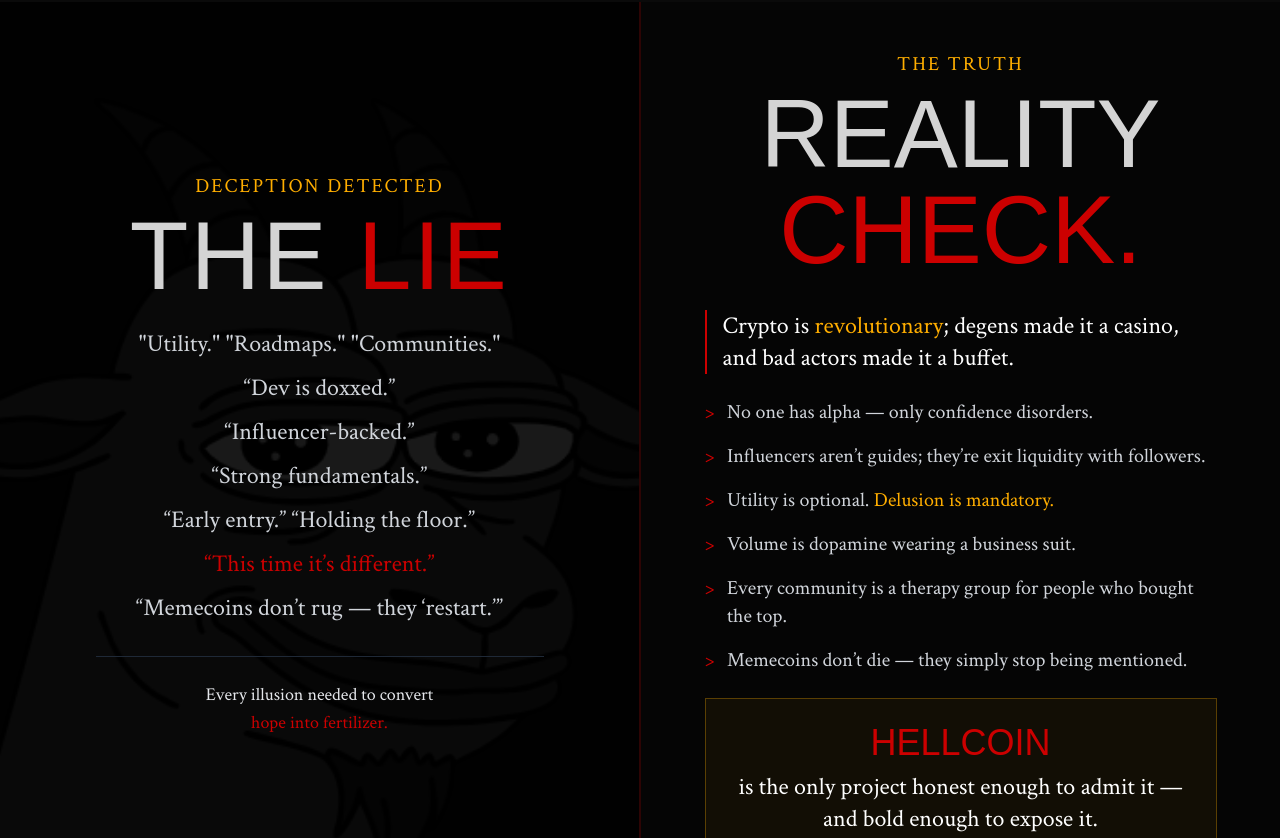
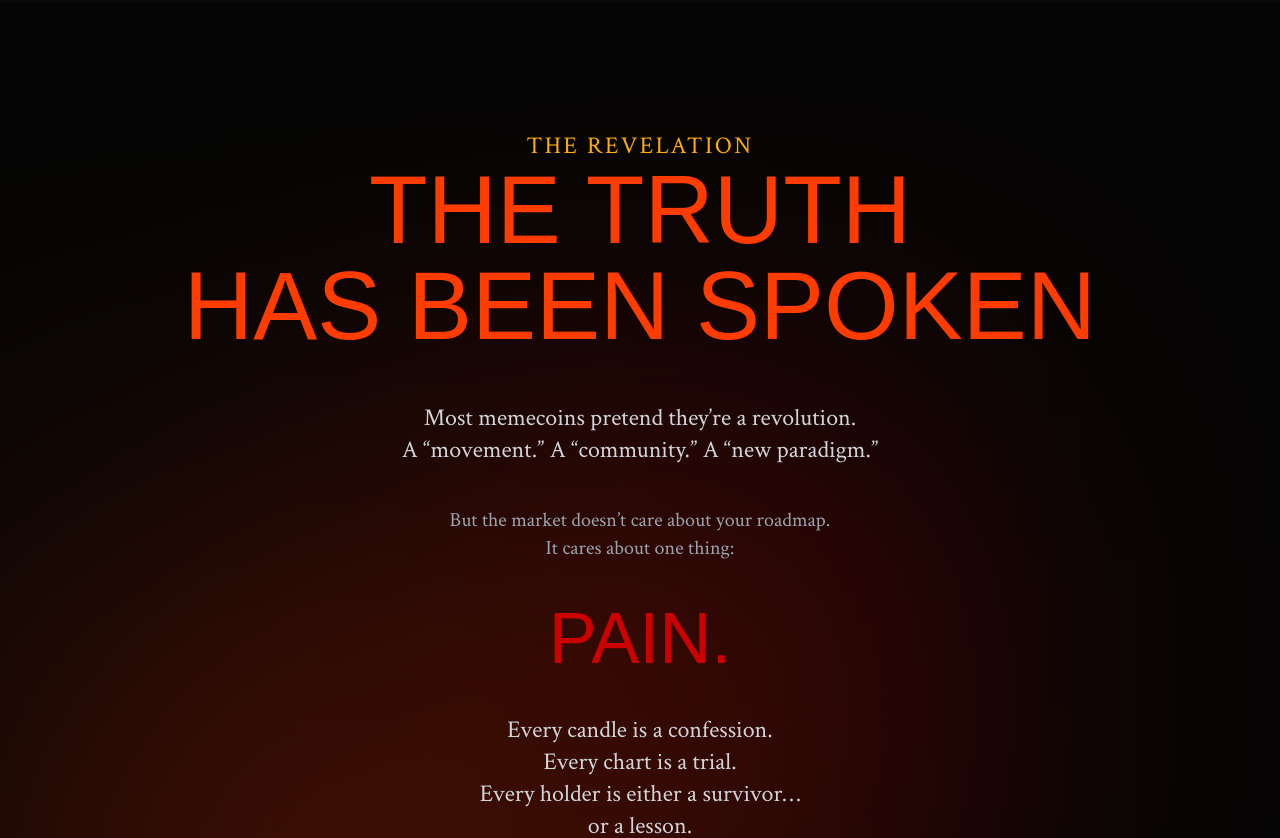
Before and after one commit to Pluviophile84/HELLCOIN, a Next.js app: page / in a window 1280 px wide. Shown: the part 8422-9260 px from the top of the page. Built offline with nearby package versions, Linux system fonts and the light colour scheme; a web font is replaced by a local one.

Commit message:
Update Revelation.tsx

```diff
--- a/components/sections/Revelation.tsx
+++ b/components/sections/Revelation.tsx
@@ -3,120 +3,79 @@ import { motion } from "framer-motion";
 
 export const Revelation = () => {
   return (
-    <section id="revelation" className="relative min-h-screen flex flex-col md:flex-row bg-hell-black overflow-hidden">
+    <section id="revelation" className="py-32 bg-hell-black overflow-hidden relative">
+      <div className="max-w-6xl mx-auto px-4 text-center relative z-10">
 
-      {/* --- LEFT SIDE: THE LIE --- */}
-      <div className="md:w-1/2 p-8 md:p-12 flex flex-col items-center justify-center border-r border-hell-red/20 relative group overflow-hidden min-h-[50vh] md:min-h-auto">
+        <motion.div
+          initial={{ opacity: 0, y: 40 }}
+          whileInView={{ opacity: 1, y: 0 }}
+          transition={{ duration: 0.8 }}
+          viewport={{ once: true }}
+          className="mb-12"
+        >
+          <span className="font-terminal text-[#ffae00] text-xl md:text-2xl tracking-widest uppercase">
+            THE REVELATION
+          </span>
 
-        {/* Background Image - UPDATED SOURCE */}
-        <img
-          src="/GOAPE-Edited.png"
-          alt="The Devil"
-          className="absolute inset-0 w-full h-full object-cover opacity-50 grayscale group-hover:grayscale-0 transition-all duration-700 transform group-hover:scale-110"
-        />
-        {/* Heavy Overlay for Text Readability */}
-        <div className="absolute inset-0 bg-black/80"></div>
+          <h2 className="font-gothic text-5xl md:text-8xl text-flame leading-none">
+            THE TRUTH <br /> HAS BEEN SPOKEN
+          </h2>
+        </motion.div>
 
-        <div className="relative z-10 text-center w-full max-w-md">
+        {/* Text Block */}
+        <motion.div
+          initial={{ opacity: 0, y: 60 }}
+          whileInView={{ opacity: 1, y: 0 }}
+          transition={{ duration: 1 }}
+          viewport={{ once: true }}
+          className="max-w-4xl mx-auto space-y-10"
+        >
+          <p className="font-terminal text-gray-300 text-xl md:text-2xl leading-relaxed">
+            Most memecoins pretend they’re a revolution.
+            <br />
+            A “movement.” A “community.” A “new paradigm.”
+          </p>
 
-          {/* HEADER MATCHING GENESIS STYLE */}
-          <div className="mb-6 flex flex-col items-center gap-2">
-            {/* SUB-LINE: Full Brightness Gold */}
-            <span className="font-terminal text-[#ffae00] text-lg md:text-xl tracking-widest uppercase">
-              DECEPTION DETECTED
-            </span>
-            {/* TITLE: Full Brightness White/Red */}
-            <motion.h3
-              initial={{ opacity: 0 }}
-              whileInView={{ opacity: 1 }}
-              className="font-gothic text-6xl md:text-8xl tracking-wide"
-            >
-              <span className="text-hell-white">THE</span> <span className="text-hell-red">LIE</span>
-            </motion.h3>
-          </div>
+          <p className="font-terminal text-gray-400 text-lg md:text-xl leading-relaxed">
+            But the market doesn’t care about your roadmap.
+            <br />
+            It cares about one thing:
+          </p>
 
-          {/* The List of Lies - High Visibility (Gray-300) */}
-          <div className="font-terminal text-lg md:text-2xl text-gray-300 space-y-3 leading-relaxed">
-            <p>"Utility." "Roadmaps." "Communities."</p>
-            <p>“Dev is doxxed.”</p>
-            <p>“Influencer-backed.”</p>
-            <p>“Strong fundamentals.”</p>
-            <p>“Early entry.” “Holding the floor.”</p>
-            <p className="text-hell-red">“This time it’s different.”</p>
-            <p>“Memecoins don’t rug — they ‘restart.’”</p>
-          </div>
+          <p className="font-gothic text-5xl md:text-7xl text-hell-red leading-none">
+            PAIN.
+          </p>
 
-          <div className="mt-8 border-t border-gray-800 pt-6">
-            <p className="font-terminal text-gray-200 text-lg">
-              Every illusion needed to convert <br/>
-              <span className="text-hell-red">hope into fertilizer.</span>
-            </p>
-          </div>
-        </div>
+          <p className="font-terminal text-gray-300 text-xl md:text-2xl leading-relaxed">
+            Every candle is a confession.
+            <br />
+            Every chart is a trial.
+            <br />
+            Every holder is either a survivor…
+            <br />
+            or a lesson.
+          </p>
+
+          <p className="font-terminal text-gray-400 text-lg md:text-xl leading-relaxed">
+            HELLCOIN does not promise salvation.
+            <br />
+            It only promises what crypto always delivers:
+          </p>
+
+          <p className="font-gothic text-4xl md:text-6xl text-[#ffae00] leading-none">
+            CHARACTER DEVELOPMENT.
+          </p>
+
+          <p className="font-terminal text-gray-500 text-base md:text-lg uppercase tracking-widest pt-6">
+            Proof-of-Suffering is not a gimmick. It is the only honest consensus.
+          </p>
+        </motion.div>
       </div>
 
-      {/* --- RIGHT SIDE: THE TRUTH --- */}
-      <div className="md:w-1/2 p-8 md:p-12 bg-hell-black flex flex-col justify-center relative border-t md:border-t-0 md:border-l border-hell-red/20">
-        <motion.div
-          initial={{ x: 100, opacity: 0 }}
-          whileInView={{ x: 0, opacity: 1 }}
-          transition={{ duration: 0.8 }}
-          className="max-w-lg mx-auto w-full"
-        >
-          {/* HEADER - UPDATED ALIGNMENT (Centered) */}
-          <div className="mb-8 flex flex-col items-center gap-2 text-center">
-            <span className="font-terminal text-[#ffae00] text-lg md:text-xl tracking-widest uppercase">
-               THE TRUTH
-            </span>
-            <h2 className="font-gothic text-5xl md:text-8xl text-hell-white leading-none">
-              REALITY <span className="text-hell-red">CHECK.</span>
-            </h2>
-          </div>
-
-          {/* THE MANIFESTO */}
-          <div className="space-y-6 font-terminal text-lg md:text-xl text-gray-300 leading-relaxed">
-
-            <p className="border-l-2 border-hell-red pl-4 text-white text-xl md:text-2xl">
-              Crypto is <span className="text-[#ffae00]">revolutionary</span>; degens made it a casino, and bad actors made it a buffet.
-            </p>
-
-            <ul className="space-y-4">
-              <li className="flex gap-3">
-                <span className="text-hell-red">{">"}</span>
-                <span>No one has alpha — only confidence disorders.</span>
-              </li>
-              <li className="flex gap-3">
-                <span className="text-hell-red">{">"}</span>
-                <span>Influencers aren’t guides; they’re exit liquidity with followers.</span>
-              </li>
-              <li className="flex gap-3">
-                <span className="text-hell-red">{">"}</span>
-                <span>Utility is optional. <span className="text-[#ffae00]">Delusion is mandatory.</span></span>
-              </li>
-              <li className="flex gap-3">
-                <span className="text-hell-red">{">"}</span>
-                <span>Volume is dopamine wearing a business suit.</span>
-              </li>
-              <li className="flex gap-3">
-                <span className="text-hell-red">{">"}</span>
-                <span>Every community is a therapy group for people who bought the top.</span>
-              </li>
-              <li className="flex gap-3">
-                <span className="text-hell-red">{">"}</span>
-                <span>Memecoins don’t die — they simply stop being mentioned.</span>
-              </li>
-            </ul>
-
-            {/* GOLD BOX */}
-            <div className="mt-10 p-6 border border-[#ffae00]/30 bg-[#ffae00]/5 w-full">
-              <p className="text-center text-white text-xl md:text-2xl leading-tight">
-                <span className="font-gothic text-hell-red text-3xl md:text-4xl block mb-2">HELLCOIN</span>
-                is the only project honest enough to admit it — and bold enough to expose it.
-              </p>
-            </div>
-
-          </div>
-        </motion.div>
+      {/* Background Embers / Glow */}
+      <div className="absolute inset-0 pointer-events-none opacity-25">
+        <div className="absolute top-1/3 right-1/4 w-[520px] h-[520px] bg-hell-red blur-[150px]" />
+        <div className="absolute bottom-0 left-0 w-[700px] h-[700px] bg-hell-orange blur-[180px]" />
       </div>
     </section>
   );
```
